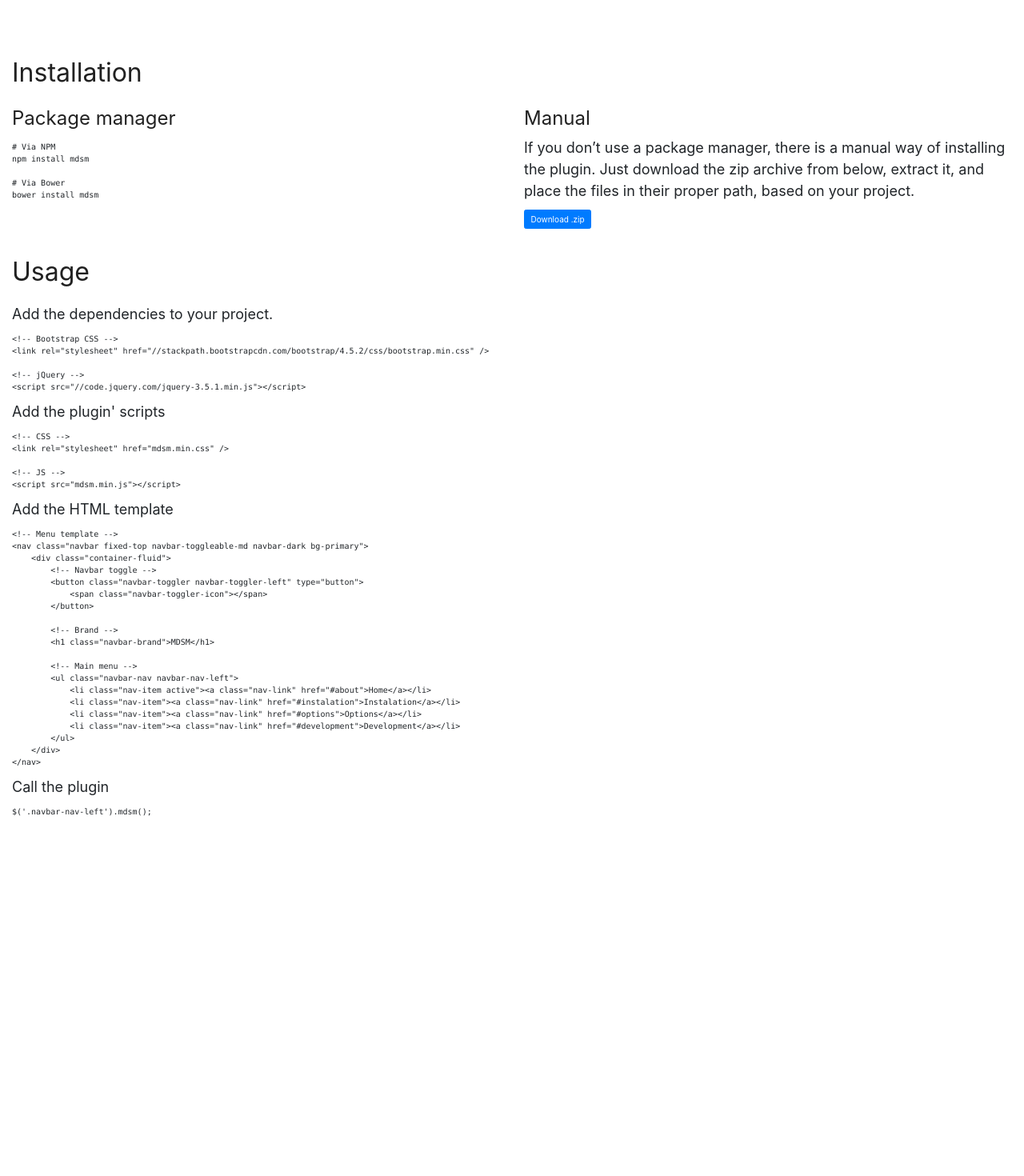
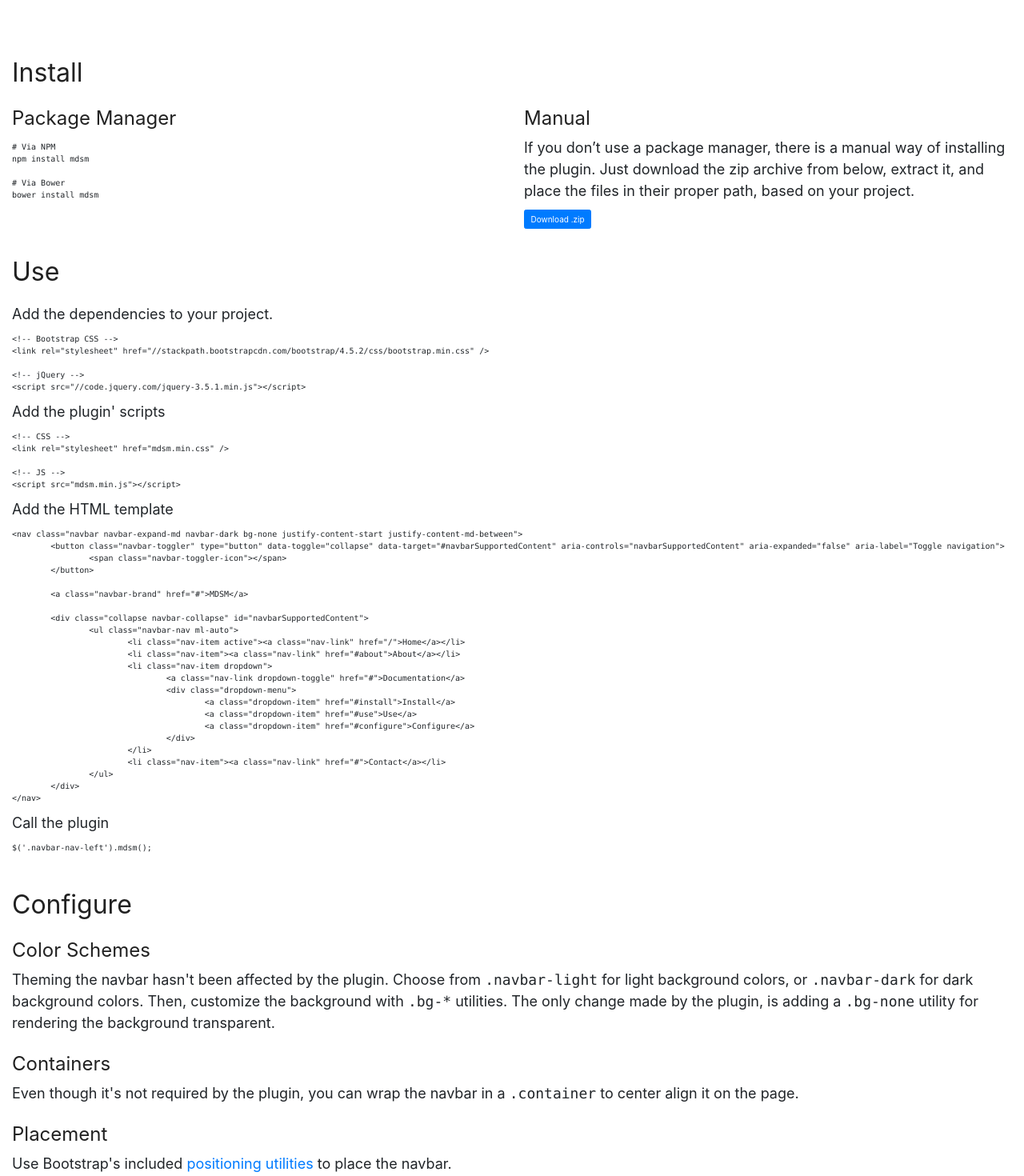
Before and after one commit to corneliucirlan/mdsm, a React app: page / in a window 1280 px wide. Shown: the part 680-2150 px from the top of the page at 80% size. Before the commit the page ends 1712 px from the top, so only its background shows below. Built offline with nearby package versions, Linux system fonts and the light colour scheme.

Commit message:
Updated documentation

```diff
--- a/package.json
+++ b/package.json
@@ -19,6 +19,7 @@
 		"babel-plugin-prismjs": "^2.0.1",
 		"css-loader": "^4.3.0",
 		"html-loader": "^1.3.1",
+		"html-react-parser": "^0.14.1",
 		"html-webpack-plugin": "^4.5.0",
 		"mini-css-extract-plugin": "^0.11.2",
 		"node-sass": "^4.14.1",
--- a/src/App.js
+++ b/src/App.js
@@ -1,9 +1,10 @@
 import React, { useEffect } from 'react'
 import Prism from 'prismjs'
+import Parser from 'html-react-parser'
 
 import Header from './js/demo/header'
 import CodeSample from './js/demo/codeSample'
-import { CodeExamples } from './js/demo/data'
+import { install, use, configure } from './js/demo/data'
 
 // MDSM
 import './js/mdsm.js'
@@ -28,30 +29,35 @@ const App = () => {
 
 			<Header />
 
-			<main>
-				<div className='container-fluid'>
-					<h2 id='installation'>Installation</h2>
-					<div className='row'>
+			<main className='container-fluid'>
+				<h2 id='install'>{install.title}</h2>
+				<section className='row'>
 					<div className='col-12 col-md-6'>
-							<CodeSample lang='powershell' title='Package manager' code={CodeExamples.install} />
+						<CodeSample lang='powershell' title={install.pm.title} code={install.pm.code} />
 					</div>
 					<div className='col-12 col-md-6'>
-							<h3>Manual</h3>
-							<p>If you don’t use a package manager, there is a manual way of installing the plugin. Just download the zip archive from below, extract it, and place the files in their proper path, based on your project.</p>
-							<a href='#' className='btn btn-primary'>Download .zip</a>
+						<h3>{install.manual.title}</h3>
+						<p>{install.manual.description}</p>
+						<a href='#' className='btn btn-primary'>{install.manual.buttonTitle}</a>
 					</div>
+				</section>
+
+				<h2 id='use'>{use.title}</h2>
+				<section className='row'>
+					<div className='col'>
+						{use.data.map((element, index) => <CodeSample key={index} lang={element.language} description={element.description} code={element.code} />)}
 					</div>
+				</section>
 
-					<h2 id='usage'>Usage</h2>
-					<div className='row'>
-						<div className='col'>
-							<CodeSample lang='markup' description={CodeExamples.dependeciesDescription} code={CodeExamples.dependecies} />
-							<CodeSample lang='markup' description={CodeExamples.scriptsDescription} code={CodeExamples.scripts} />
-							<CodeSample lang='markup' description={CodeExamples.markupDescription} code={CodeExamples.markup} />
-							<CodeSample lang='javascript' description={CodeExamples.callDescription} code={CodeExamples.call} />
+				<h2 id='#configure'>{configure.title}</h2>
+				<section className='row'>
+					{configure.data.map((element, index) =>
+						<div key={index} className='col-12'>
+							<h3>{element.title}</h3>
+							<p>{Parser(element.description)}</p>
 						</div>
-					</div>
-				</div>
+					)}
+				</section>
 			</main>
 		</div>
 	)
--- a/src/css/demo/_container.sass
+++ b/src/css/demo/_container.sass
@@ -12,7 +12,7 @@ body
 		transform: skewY($angle)
 		position: relative
 
-main
+main.container-fluid
 	margin-top: $skew-padding
 
 .skewed-background
--- a/src/css/demo/_variables.sass
+++ b/src/css/demo/_variables.sass
@@ -11,6 +11,6 @@ $content-width: 100vw
 $skew-padding: calc(#{$content-width} * #{$magic-number})
 $skew-background: linear-gradient(220deg, rgba(33,33,33,1) 0%, rgba(26,53,71,1) 98%)
 
-// $colors: ()
-// $theme-colors: ()
+$colors: ()
+$theme-colors: ()
 // $grid-breakpoints: (md: 768px)
--- a/src/js/demo/data.js
+++ b/src/js/demo/data.js
@@ -23,17 +23,17 @@ export const MenuItems = [
 		submenuItems: [
 			{
 				title: 'Install',
-				href: '#installation',
+				href: '#install',
 				classes: 'dropdown-item',
 			},
 			{
 				title: 'Use',
-				href: '#usage',
+				href: '#use',
 				classes: 'dropdown-item',
 			},
 			{
 				title: 'Configure',
-				href: '#settings',
+				href: '#configure',
 				classes: 'dropdown-item',
 			},
 		]
@@ -47,50 +47,104 @@ export const MenuItems = [
 	}
 ]
 
-// Code Samples
-export const CodeExamples = {
-	install: `# Via NPM
+// Install data
+export const install = {
+	title: 'Install',
+	pm: {
+		title: 'Package Manager',
+		code: `# Via NPM
 npm install mdsm
 
 # Via Bower
-bower install mdsm
-`,
-	dependecies: `<!-- Bootstrap CSS -->
+bower install mdsm`
+	},
+	manual: {
+		title: 'Manual',
+		description: 'If you don’t use a package manager, there is a manual way of installing the plugin. Just download the zip archive from below, extract it, and place the files in their proper path, based on your project.',
+		buttonTitle: 'Download .zip',
+	}
+}
+
+// Use data
+export const use = {
+	title: 'Use',
+	data: [
+		{
+			description: `Add the dependencies to your project.`,
+			language: `markup`,
+			code: `<!-- Bootstrap CSS -->
 <link rel="stylesheet" href="//stackpath.bootstrapcdn.com/bootstrap/4.5.2/css/bootstrap.min.css" />
 
 <!-- jQuery -->
-<script src="//code.jquery.com/jquery-3.5.1.min.js"></script>
-`,
-	scripts: `<!-- CSS -->
+<script src="//code.jquery.com/jquery-3.5.1.min.js"></script>`
+		},
+		{
+			description: `Add the plugin' scripts`,
+			language: `markup`,
+			code:  `<!-- CSS -->
 <link rel="stylesheet" href="mdsm.min.css" />
 
 <!-- JS -->
-<script src="mdsm.min.js"></script>
-`,
-	markup: `<!-- Menu template -->
-<nav class="navbar fixed-top navbar-toggleable-md navbar-dark bg-primary">
-    <div class="container-fluid">
-        <!-- Navbar toggle -->
-        <button class="navbar-toggler navbar-toggler-left" type="button">
-            <span class="navbar-toggler-icon"></span>
-        </button>
+<script src="mdsm.min.js"></script>`
+		},
+		{
+			description: `Add the HTML template`,
+			language: `markup`,
+			code: `<nav class="navbar navbar-expand-md navbar-dark bg-none justify-content-start justify-content-md-between">
+	<button class="navbar-toggler" type="button" data-toggle="collapse" data-target="#navbarSupportedContent" aria-controls="navbarSupportedContent" aria-expanded="false" aria-label="Toggle navigation">
+		<span class="navbar-toggler-icon"></span>
+	</button>
 
-        <!-- Brand -->
-        <h1 class="navbar-brand">MDSM</h1>
+	<a class="navbar-brand" href="#">MDSM</a>
 
-        <!-- Main menu -->
-        <ul class="navbar-nav navbar-nav-left">
-            <li class="nav-item active"><a class="nav-link" href="#about">Home</a></li>
-            <li class="nav-item"><a class="nav-link" href="#instalation">Instalation</a></li>
-            <li class="nav-item"><a class="nav-link" href="#options">Options</a></li>
-            <li class="nav-item"><a class="nav-link" href="#development">Development</a></li>
-        </ul>
-    </div>
-</nav>
-`,
-	call: `$('.navbar-nav-left').mdsm();`,
-	dependeciesDescription: `Add the dependencies to your project.`,
-	scriptsDescription: `Add the plugin' scripts`,
-	markupDescription: `Add the HTML template`,
-	callDescription: `Call the plugin`
+	<div class="collapse navbar-collapse" id="navbarSupportedContent">
+		<ul class="navbar-nav ml-auto">
+			<li class="nav-item active"><a class="nav-link" href="/">Home</a></li>
+			<li class="nav-item"><a class="nav-link" href="#about">About</a></li>
+			<li class="nav-item dropdown">
+				<a class="nav-link dropdown-toggle" href="#">Documentation</a>
+				<div class="dropdown-menu">
+					<a class="dropdown-item" href="#install">Install</a>
+					<a class="dropdown-item" href="#use">Use</a>
+					<a class="dropdown-item" href="#configure">Configure</a>
+				</div>
+			</li>
+			<li class="nav-item"><a class="nav-link" href="#">Contact</a></li>
+		</ul>
+	</div>
+</nav>`
+		},
+		{
+			description: `Call the plugin`,
+			language: `javascript`,
+			code: `$('.navbar-nav-left').mdsm();`
+		}
+	]
 }
+
+// Configure data
+export const configure = {
+	title: 'Configure',
+	data: [
+		{
+			title: `Color Schemes`,
+			description: `Theming the navbar hasn't been affected by the plugin. Choose from <code class="language-css">.navbar-light</code> for light background colors, or <code class="language-css">.navbar-dark</code> for dark background colors. Then, customize the background with <code class="language-css">.bg-*</code> utilities. The only change made by the plugin, is adding a <code class="language-css">.bg-none</code> utility for rendering the background transparent.`
+		},
+		{
+			title: `Containers`,
+			description: `Even though it's not required by the plugin, you can wrap the navbar in a <code class="language-markup">.container</code> to center align it on the page.`
+		},
+		{
+			title: `Placement`,
+			description: `Use Bootstrap's included <a href="https://getbootstrap.com/docs/4.5/utilities/position/" target="_blank">positioning utilities</a> to place the navbar.`
+		},
+		{
+			title: `Responsive behaviors`,
+			description: `The plugin was written to use the <code class="language-css">.navbar-expand-*</code> utilities to determine when the menu needs to be collapsed behind a <code class="language-css">.navbar-toggler</code> button.`
+		},
+		{
+			title: `Drop shadow`,
+			description: `If you need a drop shadow on the navbar, Bootstrap has <a href="https://getbootstrap.com/docs/4.5/utilities/shadows/" target="_blank">utilities included</a> that can help with that.`
+		}
+	]
+}
--- a/src/js/demo/header.js
+++ b/src/js/demo/header.js
@@ -17,7 +17,7 @@ const Header = () => {
 
 						<a className="navbar-brand" href="#">mdsm</a>
 
-						<div className="collapse navbar-collapse navbar-collapse-left" id="navbarSupportedContent">
+						<div className="collapse navbar-collapse" id="navbarSupportedContent">
 							<ul className="navbar-nav ml-auto">
 								{MenuItems.map((item, index) =>
 									<li key={index} className={`${item.containerClasses}`}>
```
Also changed, not shown: 1 other file (tests, documents, lock files or other folders). Lines whose indentation alone changed are shown as unchanged.
